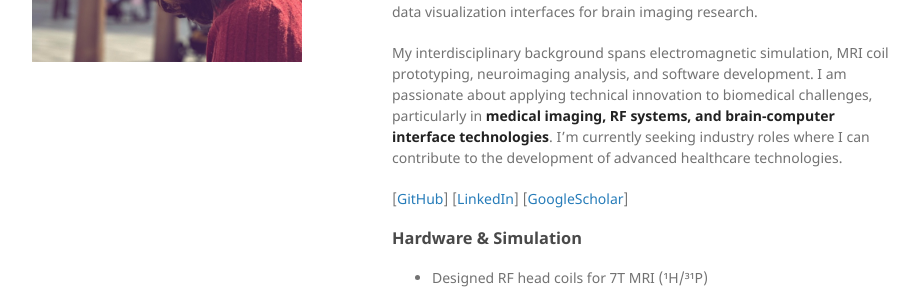
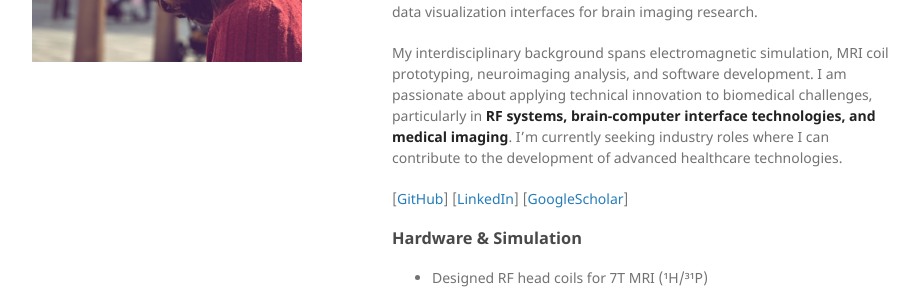
Before and after one commit to HechengJin0/hechengjin0.github.io, a Jekyll site: the page built from index.md, in a window 1280 px wide and 900 px high. Shown: the part 346-637 px from the top of the window, without its empty margins (178-1097 px from the left). Built offline with Jekyll 4.4.1, drawn with Linux system fonts in a browser that asks for light colours; the repository's description, which GitHub fills in, is left out; our own code applies the rules of GitHub Pages for plain Markdown files.

```diff
--- a/index.md
+++ b/index.md
@@ -7,7 +7,7 @@ I’m Jin, a Ph.D. candidate in Bioengineering at the [University of Pittsburgh]
 
 Before beginning my Ph.D., I worked as a research engineer at the [Child Mind Institute](https://childmind.org/center/computational-neuroimaging-lab/), where I helped develop the [Configurable Pipeline for the Analysis of Connectomes (C-PAC)](https://fcp-indi.github.io/), an open-source platform for fMRI preprocessing and analysis. My work there involved integrating neuroimaging toolkits, building reproducible workflows, and developing data visualization interfaces for brain imaging research.
 
-My interdisciplinary background spans electromagnetic simulation, MRI coil prototyping, neuroimaging analysis, and software development. I am passionate about applying technical innovation to biomedical challenges, particularly in **medical imaging, RF systems, and brain-computer interface technologies**. I’m currently seeking industry roles where I can contribute to the development of advanced healthcare technologies.
+My interdisciplinary background spans electromagnetic simulation, MRI coil prototyping, neuroimaging analysis, and software development. I am passionate about applying technical innovation to biomedical challenges, particularly in **RF systems, brain-computer interface technologies, and medical imaging**. I’m currently seeking industry roles where I can contribute to the development of advanced healthcare technologies.
 
 [[GitHub](https://github.com/HechengJin0)]
 [[LinkedIn](https://www.linkedin.com/in/hecheng-jin)]
```
